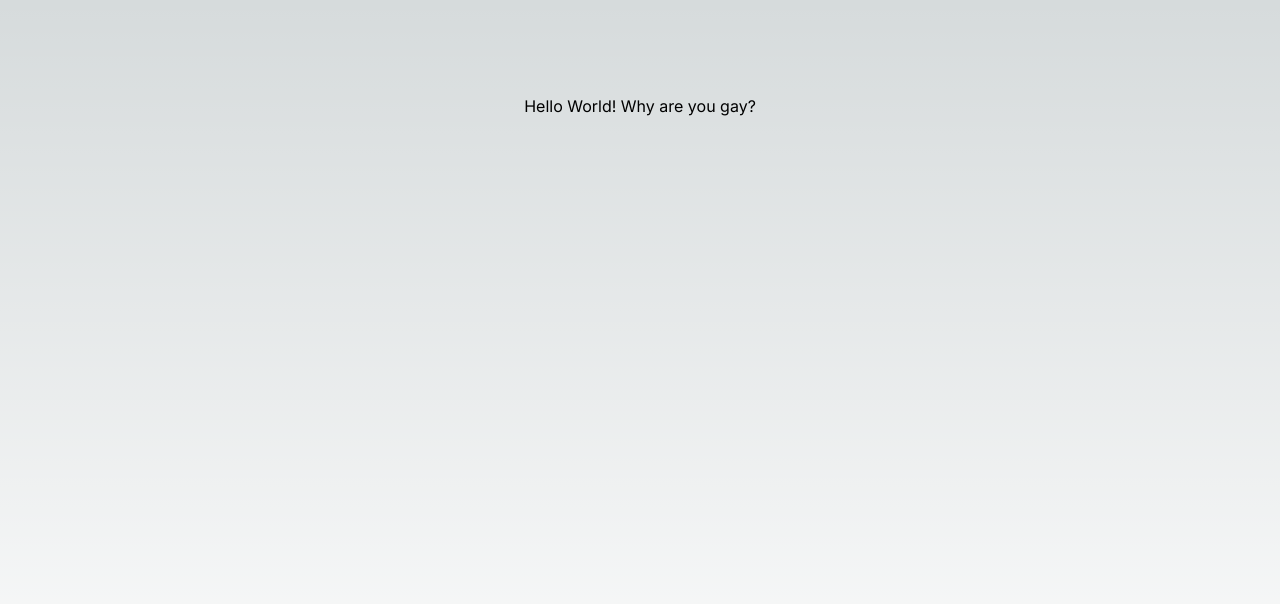
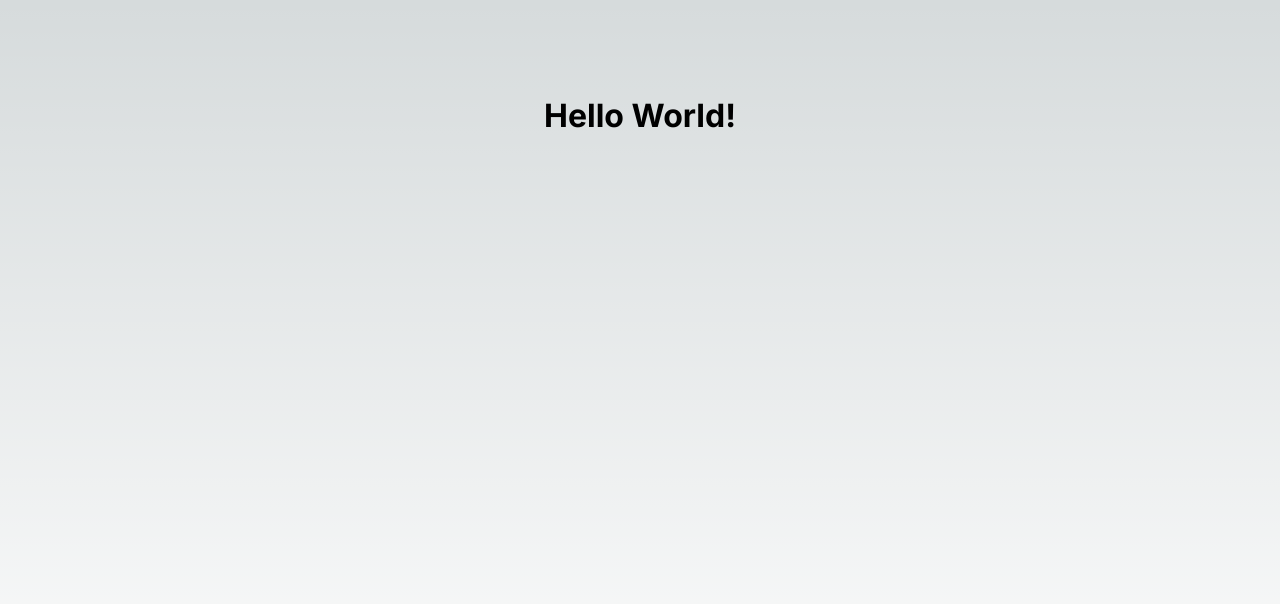
Before and after one commit to m3adn/embedded-m3adn, a Next.js app: page / in a window 1280 px wide. Shown: the top 604 px of the page. Built offline with nearby package versions, Linux system fonts and the light colour scheme.

Commit message:
About create

```diff
--- a/src/app/page.tsx
+++ b/src/app/page.tsx
@@ -4,9 +4,8 @@ import styles from './page.module.css'
 export default function Home() {
   return (
     <main className={styles.main}>
-     Hello World!
+     <h1>Hello World!</h1>
 
-     Why are you gay?
     </main>
   )
 }
```
Also changed, not shown: src/app/about/about.jsx (added, +22 -0 lines).
